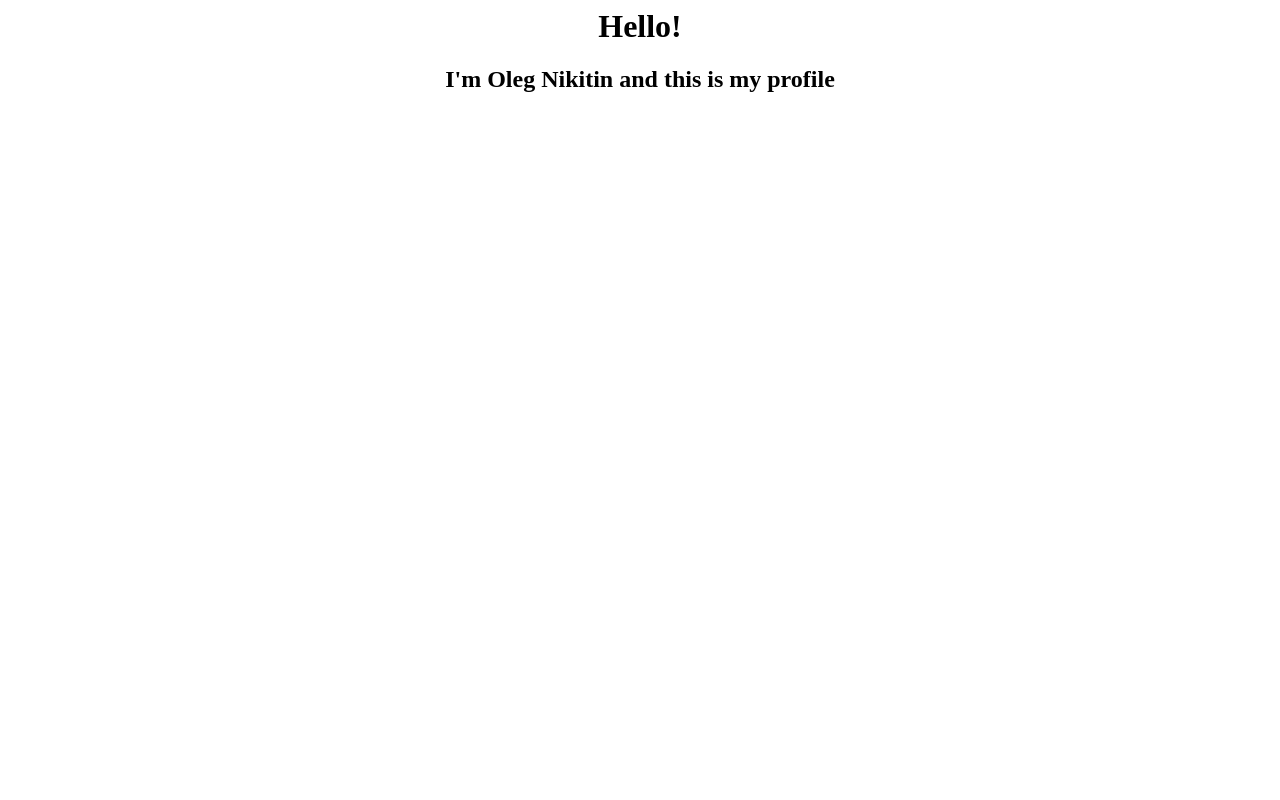
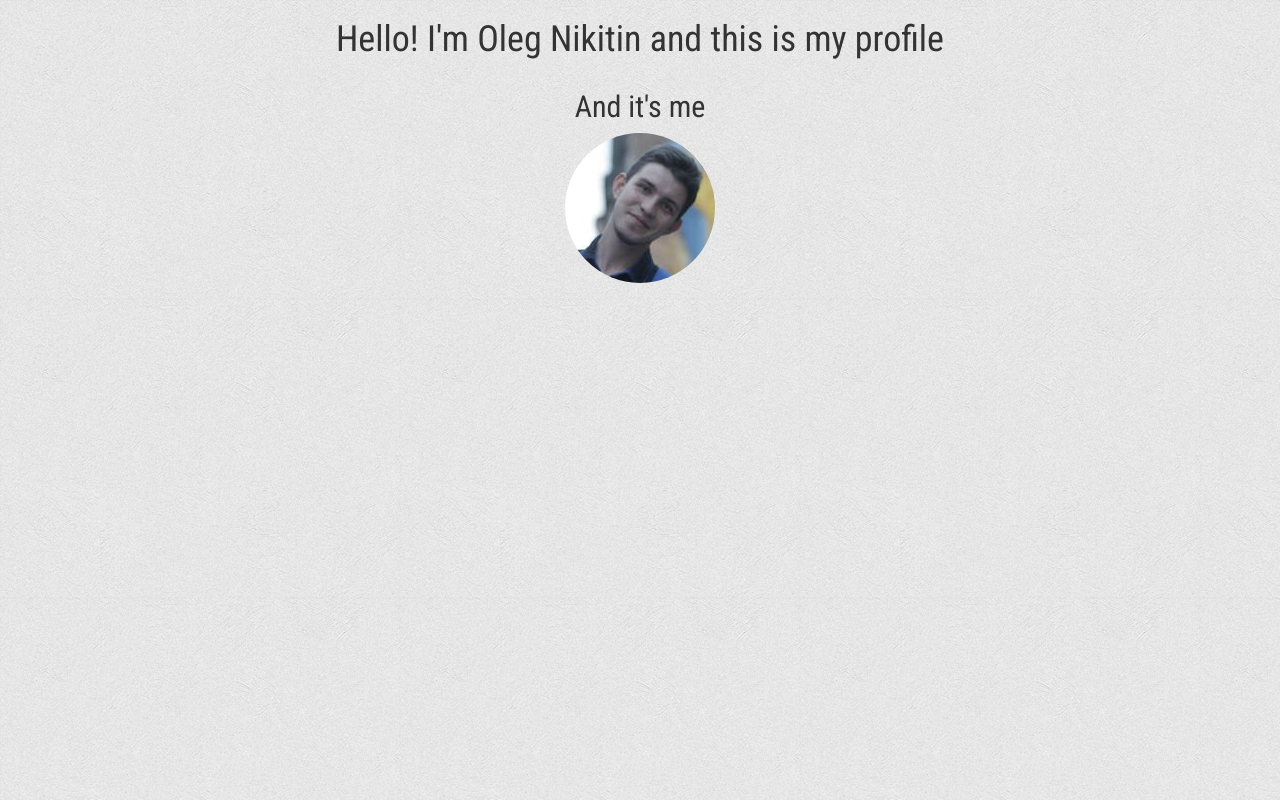
Before and after one commit to olegnikitin/olegnikitin.github.io, a plain HTML site: page index.html in a window 1280 px wide. Drawn offline with nearby package versions, Linux system fonts and the light colour scheme.

Commit message:
Added bootstrap, jquery and made it non-static

```diff
--- /dev/null
+++ b/css/styles.css
@@ -0,0 +1,9 @@
+body {
+    background: #e5e5e5 url("../img/background.png") repeat;
+}
+
+.main {
+    display: none;
+    text-align: center;
+    font-family: 'Roboto Condensed', sans-serif;
+}
--- a/index.html
+++ b/index.html
@@ -1,16 +1,39 @@
-<html>
+<!DOCTYPE html>
+<html lang="en">
 <head>
-    <title>This is a my page</title>
-	<style>
-		#main {
-			text-align: center;
-		}
-	</style>
+	<!--Bootstrap-->
+	<meta charset="utf-8">
+	<meta name="viewport" content="width=device-width, initial-scale=1, maximum-scale=1, user-scalable=no">
+	<link rel="stylesheet" href="https://maxcdn.bootstrapcdn.com/bootstrap/3.3.6/css/bootstrap.min.css"
+		  integrity="sha384-1q8mTJOASx8j1Au+a5WDVnPi2lkFfwwEAa8hDDdjZlpLegxhjVME1fgjWPGmkzs7" crossorigin="anonymous">
+
+	<!--Fonts-->
+	<link href='https://fonts.googleapis.com/css?family=Roboto+Condensed' rel='stylesheet' type='text/css'>
+
+	<!--Styles-->
+	<link href="css/styles.css" rel='stylesheet' type='text/css'>
+
+	<!--Main info-->
+	<title>This is my page</title>
+
+	<!--Another-->
+	<meta name="description" content="Oleg Nikitin">
+	<meta name="author" content="Oleg Nikitin">
 </head>
 <body>
-<div id="main">
-	<h1>Hello!</h1>
-	<h2>I'm Oleg Nikitin and this is my profile</h2>
+<div class="container main">
+	<div class="row">
+		<h1>Hello! I'm Oleg Nikitin and this is my profile</h1>
+	</div>
+	<div class="row">
+		<h2>And it's me</h2>
+	</div>
+	<div class="row">
+		<img src="img/me.jpg" alt="It's me" title="It's me" class="img-circle">
+	</div>
 </div>
+<!--Scripts and libraries here-->
+<script src="http://code.jquery.com/jquery-2.2.2.min.js"></script><!--Doesn't support IE < 9-->
+<script src="js/script.js"></script>
 </body>
 </html>
--- /dev/null
+++ b/js/script.js
@@ -0,0 +1,5 @@
+$(document).ready(
+    function() {
+        $("div:hidden:first").fadeIn("slow");
+    }
+);
```
Also changed, not shown: img/background.png (added), img/me.jpg (added).
